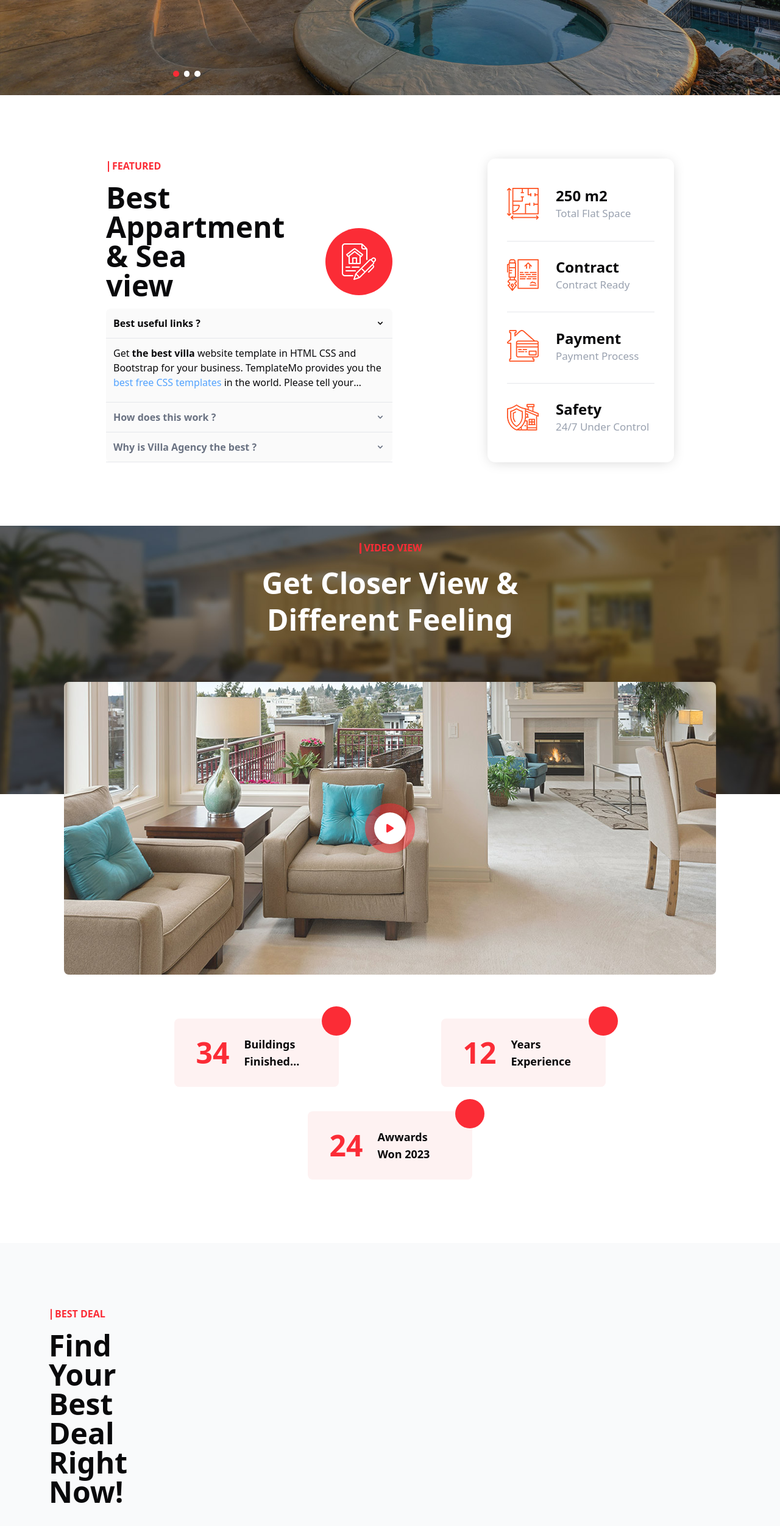
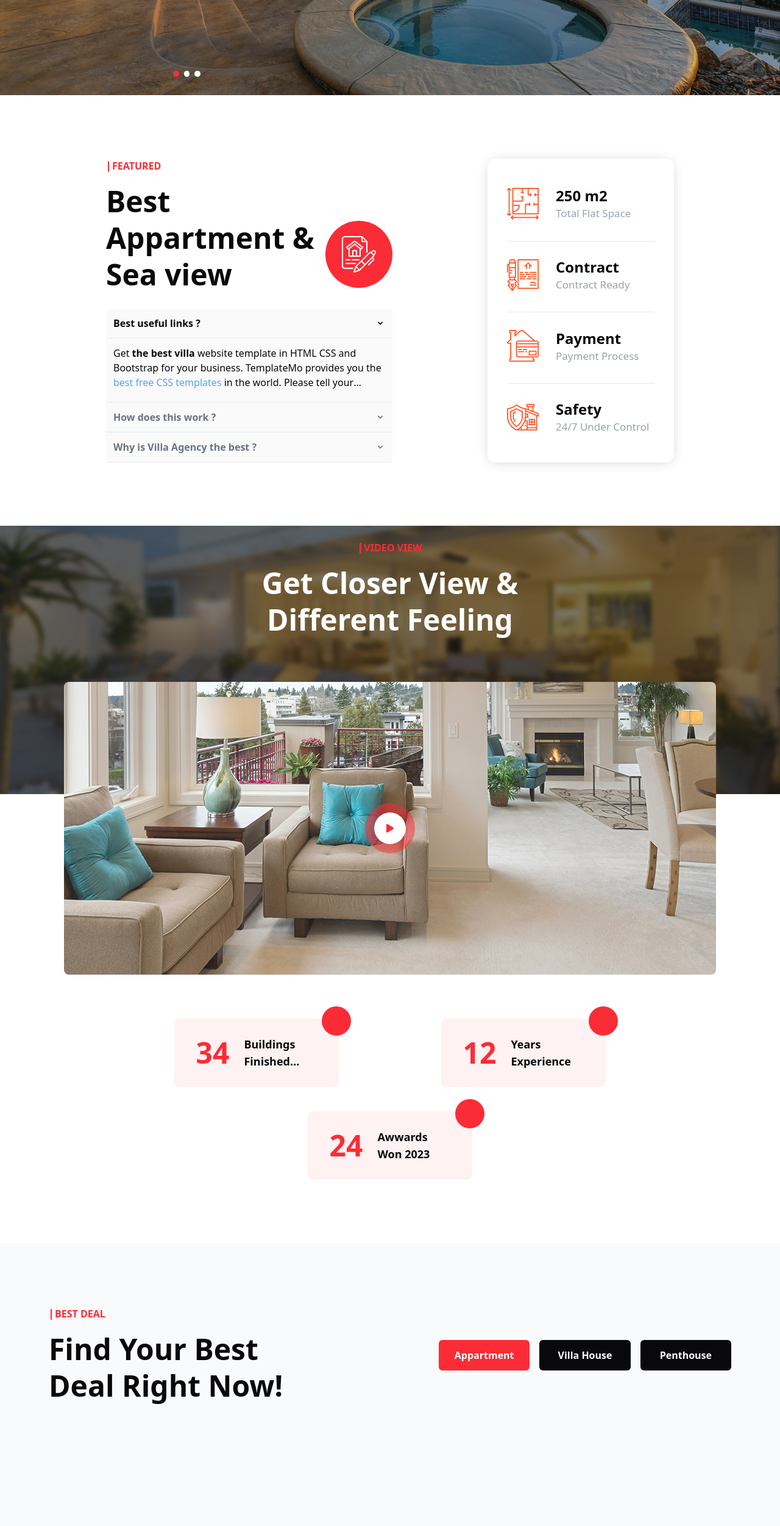
Before and after one commit to Nikkihosseini/Villa-agency, a React (Vite) app: page / in a window 1280 px wide. Shown: the part 653-3155 px from the top of the page at 61% size. Built offline with nearby package versions, Linux system fonts and the light colour scheme.

Commit message:
same style for Section titles

```diff
--- a/src/Components/Home/BestDeal/BestDeal.jsx
+++ b/src/Components/Home/BestDeal/BestDeal.jsx
@@ -6,11 +6,23 @@ export default function BestDeal(){
         <>
             <div className='bg-gray-50 h-[110vh]'>
                 <div className='container mx-auto px-4 xl:px-20'>
-                   <div className='py-12 md:py-26'>
-                        <div className='md:mb-0 mb-4'>
+                   <div className='py-12 md:py-26 w-full'>
+                     <div className='flex items-center justify-between'>
+                         <div>
                             <h4 className='line-before text-red-500 relative font-bold uppercase ml-2.5 mb-4'>Best Deal</h4>
-                            <h3 className='font-bold text-2xl md:text-3xl lg:text-4xl xl:text-5xl w-[210px] md:max-w-[400px]'>Find Your Best Deal Right Now!
+                            <h3 className='font-bold text-2xl md:text-4xl xl:text-5xl md:leading-15 max-w-[450px]'>Find Your Best Deal Right Now!
                             </h3>
+                         </div>
+                         <div className='flex items-center gap-x-4 text-white font-semibold w-[480px]'>
+                            <button className='bg-red-500 rounded-md w-[150px] h-[50px] cursor-pointer'>Appartment</button>
+                            <button className='bg-zinc-950 rounded-md w-[150px] h-[50px] cursor-pointer hover:w-[149px] hover:h-[49px] transition-all'>Villa House</button>
+                            <button className='bg-zinc-950 rounded-md w-[150px] h-[50px] cursor-pointer hover:w-[149px] hover:h-[49px] transition-all'>Penthouse</button>
+                         </div>
+                     </div>
+                     <div>
+                        <div></div>
+                        <div></div>
+                        <div></div>
                      </div>
                    </div>
                 </div>
--- a/src/Components/Home/Featured/Featured.jsx
+++ b/src/Components/Home/Featured/Featured.jsx
@@ -20,7 +20,7 @@ export default function Featured() {
                         <div className='relative flex flex-col items-start'>
                          <div className='md:mb-0 mb-4'>
                             <h4 className='line-before text-red-500 relative font-bold uppercase ml-2.5 mb-4'>Featured</h4>
-                            <h3 className='font-bold text-2xl md:text-3xl lg:text-4xl xl:text-5xl w-[210px] md:max-w-[400px]'>Best Appartment & Sea view</h3>
+                            <h3 className='font-bold text-2xl md:text-3xl lg:text-4xl xl:text-5xl md:leading-15 w-[210px] md:w-[350px] 2xl:w-[400px]'>Best Appartment & Sea view</h3>
                          </div>
                          <a className='flex 2xl:hidden items-center justify-center absolute right-0 bottom-0 md:bottom-[-85px] lg:bottom-[-8px] md:w-[110px] md:h-[110px] w-[90px] h-[90px] bg-red-500 rounded-full mb-4' href='#'>
                             <img src="./public/images/icon/featured-icon.png" alt="featured-icon"/>
--- a/src/Components/Home/VideoView/VideoView.jsx
+++ b/src/Components/Home/VideoView/VideoView.jsx
@@ -15,7 +15,7 @@ export default function VideoView(){
                 <div className='flex flex-col items-center justify-between gap-y-10 lg:gap-y-15 xl:gap-y-18 text-center md:mt-[-15rem] lg:mt-[-21rem] xl:mt-[-26rem]'>
                     <div className='flex flex-col items-center'>
                         <h4 className='line-before text-red-500 relative font-bold uppercase ml-2.5 xl:mb-4'>Video View</h4>
-                        <h3 className='text-zinc-950 md:text-white font-bold text-2xl md:text-4xl xl:text-5xl max-w-[25rem] xl:max-w-[33rem] md:leading-15'>Get Closer View & Different Feeling</h3>
+                        <h3 className='text-zinc-950 md:text-white font-bold text-2xl md:text-4xl xl:text-5xl w-[25rem] xl:w-[33rem] md:leading-15'>Get Closer View & Different Feeling</h3>
                     </div>
                     <div>
                     <div className='relative rounded-lg overflow-hidden max-w-[1070px] max-h-[480px] shadow-normalg'>
```
